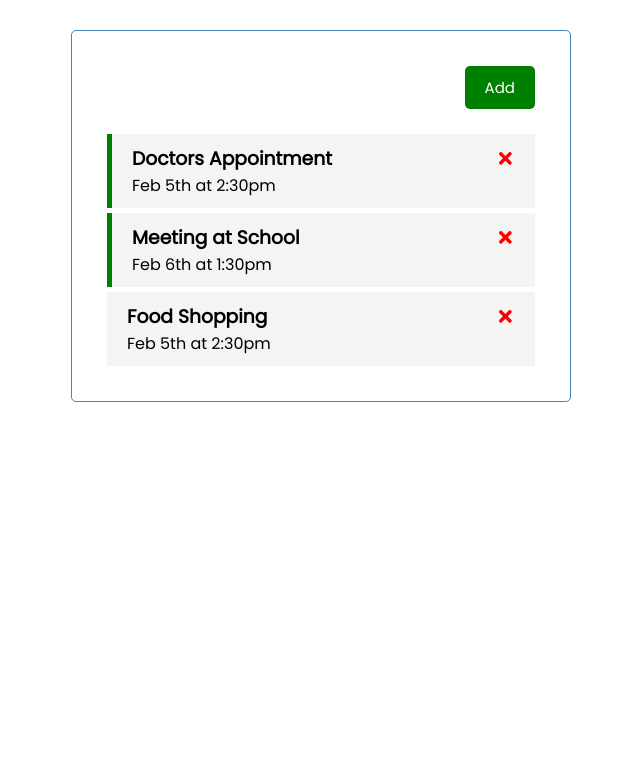
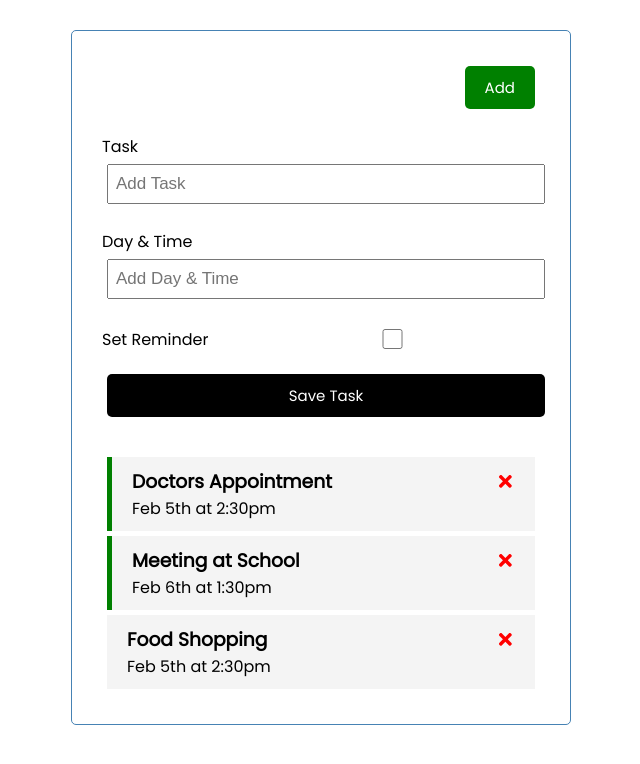
Before and after one commit to jagosia/Full-Stack-Course-LUT, a React (Create React App) app in the folder react/react-app/: page / in a window 1280 px wide. Shown: the top 764 px of the page, without its empty margins (319-959 px from the left). Built offline with nearby package versions, Linux system fonts and the light colour scheme.

Commit message:
adding tasks

```diff
--- a/react/react-app/src/App.js
+++ b/react/react-app/src/App.js
@@ -1,6 +1,7 @@
 import { useState } from 'react';
 import Header from './components/Header';
 import Tasks from './components/Tasks';
+import AddTask from './components/AddTask'
 
 const App = () => {
   const [tasks, setTasks] = useState([
@@ -23,6 +24,12 @@
       reminder: false,
     },
   ]);
+  // Add Task
+  const addTask = async (task) => {
+    const id = Math.floor(Math.random() * 10000) + 1
+    const newTask = { id, ...task }
+    setTasks([...tasks, newTask])
+  }
 
   // Delete Task
   const deleteTask = (id) => {
@@ -41,6 +48,7 @@
   return (
     <div className='container'>
       <Header />
+      <AddTask onAdd={addTask}/>
       {tasks.length > 0 ? (
         <Tasks tasks={tasks} onDelete={deleteTask} onToggle={toggleReminder} />
       ) : (
--- /dev/null
+++ b/react/react-app/src/components/AddTask.js
@@ -0,0 +1,58 @@
+import { useState } from 'react'
+
+const AddTask = ({ onAdd }) => {
+  const [text, setText] = useState('')
+  const [day, setDay] = useState('')
+  const [reminder, setReminder] = useState(false)
+
+  const onSubmit = (e) => {
+    e.preventDefault()
+
+    if (!text) {
+      alert('Please add a task')
+      return
+    }
+
+    onAdd({ text, day, reminder })
+
+    setText('')
+    setDay('')
+    setReminder(false)
+  }
+
+  return (
+    <form className='add-form' onSubmit={onSubmit}>
+      <div className='form-control'>
+        <label>Task</label>
+        <input
+          type='text'
+          placeholder='Add Task'
+          value={text}
+          onChange={(e) => setText(e.target.value)}
+        />
+      </div>
+      <div className='form-control'>
+        <label>Day & Time</label>
+        <input
+          type='text'
+          placeholder='Add Day & Time'
+          value={day}
+          onChange={(e) => setDay(e.target.value)}
+        />
+      </div>
+      <div className='form-control form-control-check'>
+        <label>Set Reminder</label>
+        <input
+          type='checkbox'
+          checked={reminder}
+          value={reminder}
+          onChange={(e) => setReminder(e.currentTarget.checked)}
+        />
+      </div>
+
+      <input type='submit' value='Save Task' className='btn btn-block' />
+    </form>
+  )
+}
+
+export default AddTask
```
